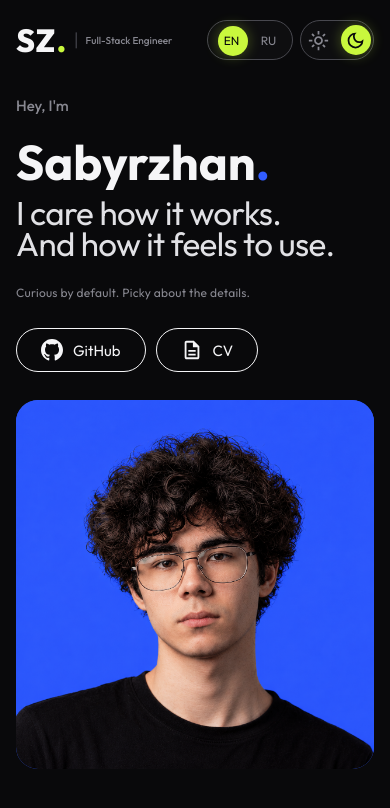
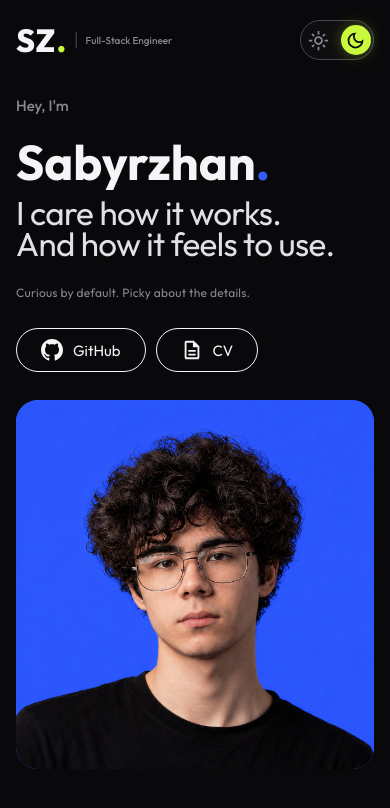
Before and after one commit to sabyrkoff/sabyrkoff, a React (Vite) app: page / in a window 390 px wide. Shown: the top 808 px of the page. Built offline with nearby package versions, Linux system fonts and the light colour scheme; a web font is replaced by a local one.

Commit message:
feat: remove language toggle

```diff
--- a/index.html
+++ b/index.html
@@ -1,5 +1,5 @@
 <!doctype html>
-<html lang="ru">
+<html lang="en">
   <head>
     <meta charset="UTF-8" />
     <meta name="viewport" content="width=device-width, initial-scale=1.0" />
--- a/src/components/Header/Header.module.css
+++ b/src/components/Header/Header.module.css
@@ -52,78 +52,9 @@
   transition: color 180ms ease;
 }
 
-.languageSwitch,
 .themeSwitch {
   border: 1px solid var(--color-border);
   border-radius: 999px;
-}
-
-.languageOption {
-  position: relative;
-  z-index: 1;
-}
-
-.languageOption {
-  color: var(--color-muted);
-  transition: color 180ms ease;
-}
-
-.languageActive {
-  color: var(--color-page);
-}
-
-.controls {
-  gap: 16px;
-}
-
-.languageSwitch {
-  position: relative;
-  display: grid;
-  grid-template-columns: 1fr 1fr;
-  align-items: center;
-  justify-items: center;
-  gap: 0;
-  width: 92px;
-  height: 48px;
-  padding: 0 5px;
-  color: inherit;
-  background: var(--color-control-bg);
-  font-family: var(--font-family);
-  font-size: 15px;
-  cursor: pointer;
-  transition:
-    border-color 180ms ease,
-    background-color 180ms ease,
-    transform 120ms ease;
-}
-
-.languageSwitch::before {
-  position: absolute;
-  top: 7px;
-  left: 9px;
-  width: 32px;
-  height: 32px;
-  border-radius: 999px;
-  background: var(--color-accent);
-  box-shadow: 0 0 14px color-mix(in srgb, var(--color-accent) 32%, transparent);
-  content: '';
-  transition:
-    left 220ms cubic-bezier(0.2, 0.8, 0.2, 1),
-    background-color 180ms ease,
-    box-shadow 180ms ease;
-}
-
-.languageSwitch[data-language='ru']::before {
-  left: calc(100% - 41px);
-}
-
-.languageSwitch:active {
-  transform: scale(0.97);
-}
-
-.languageSwitch:focus-visible {
-  outline: 2px solid var(--color-accent);
-  outline-offset: 3px;
 }
 
 .themeSwitch {
@@ -217,15 +148,10 @@
   .profession {
     font-size: 13px;
   }
-
-  .controls {
-    gap: 9px;
-  }
 }
 
 @media (max-width: 390px) {
   .header {
-    flex-wrap: wrap;
     padding-inline: 16px;
   }
 
@@ -243,29 +169,6 @@
 
   .profession {
     font-size: 10px;
-  }
-
-  .controls {
-    gap: 7px;
-  }
-
-  .languageSwitch {
-    gap: 0;
-    width: 86px;
-    height: 40px;
-    padding-inline: 5px;
-    font-size: 12px;
-  }
-
-  .languageSwitch::before {
-    top: 5px;
-    left: 9.5px;
-    width: 30px;
-    height: 30px;
-  }
-
-  .languageSwitch[data-language='ru']::before {
-    left: calc(100% - 41px);
   }
 
   .themeSwitch {
--- a/src/components/Header/Header.tsx
+++ b/src/components/Header/Header.tsx
@@ -4,34 +4,19 @@ import lightModeIcon from '@/assets/icons/theme-light.svg'
 import styles from './Header.module.css'
 
 type Theme = 'dark' | 'light'
-type Language = 'en' | 'ru'
 
 export const Header = () => {
   const [theme, setTheme] = useState<Theme>(() =>
     document.documentElement.dataset.theme === 'light' ? 'light' : 'dark',
   )
-  const [language, setLanguage] = useState<Language>(() =>
-    document.documentElement.lang === 'ru' ? 'ru' : 'en',
-  )
-
   useEffect(() => {
     window.localStorage.setItem('sabyrkoff-theme', theme)
   }, [theme])
-
-  useEffect(() => {
-    window.localStorage.setItem('sabyrkoff-language', language)
-  }, [language])
 
   const toggleTheme = () => {
     const nextTheme = theme === 'dark' ? 'light' : 'dark'
     document.documentElement.dataset.theme = nextTheme
     setTheme(nextTheme)
-  }
-
-  const toggleLanguage = () => {
-    const nextLanguage = language === 'en' ? 'ru' : 'en'
-    document.documentElement.lang = nextLanguage
-    setLanguage(nextLanguage)
   }
 
   return (
@@ -46,34 +31,13 @@ export const Header = () => {
 
       <div className={styles.controls}>
         <button
-          className={styles.languageSwitch}
-          type="button"
-          data-language={language}
-          aria-label={language === 'en' ? 'Switch to Russian' : 'Переключить на английский'}
-          aria-pressed={language === 'ru'}
-          title={language === 'en' ? 'Switch to Russian' : 'Переключить на английский'}
-          onClick={toggleLanguage}
-        >
-          <span className={`${styles.languageOption} ${language === 'en' ? styles.languageActive : ''}`}>
-            EN
-          </span>
-          <span className={`${styles.languageOption} ${language === 'ru' ? styles.languageActive : ''}`}>
-            RU
-          </span>
-        </button>
-
-        <button
           className={`${styles.themeSwitch} ${
             theme === 'light' ? styles.lightThemeActive : styles.darkThemeActive
           }`}
           type="button"
-          aria-label={language === 'en' ? 'Color theme' : 'Цветовая тема'}
+          aria-label="Color theme"
           aria-pressed={theme === 'light'}
-          title={
-            language === 'en'
-              ? `Switch to ${theme === 'dark' ? 'light' : 'dark'} theme`
-              : `Переключить на ${theme === 'dark' ? 'светлую' : 'тёмную'} тему`
-          }
+          title={`Switch to ${theme === 'dark' ? 'light' : 'dark'} theme`}
           onClick={toggleTheme}
         >
           <span
--- a/src/main.tsx
+++ b/src/main.tsx
@@ -5,8 +5,7 @@ import '@/index.css'
 
 const savedTheme = window.localStorage.getItem('sabyrkoff-theme')
 document.documentElement.dataset.theme = savedTheme === 'light' ? 'light' : 'dark'
-const savedLanguage = window.localStorage.getItem('sabyrkoff-language')
-document.documentElement.lang = savedLanguage === 'ru' ? 'ru' : 'en'
+document.documentElement.lang = 'en'
 
 createRoot(document.getElementById('root')!).render(
   <StrictMode>
```
